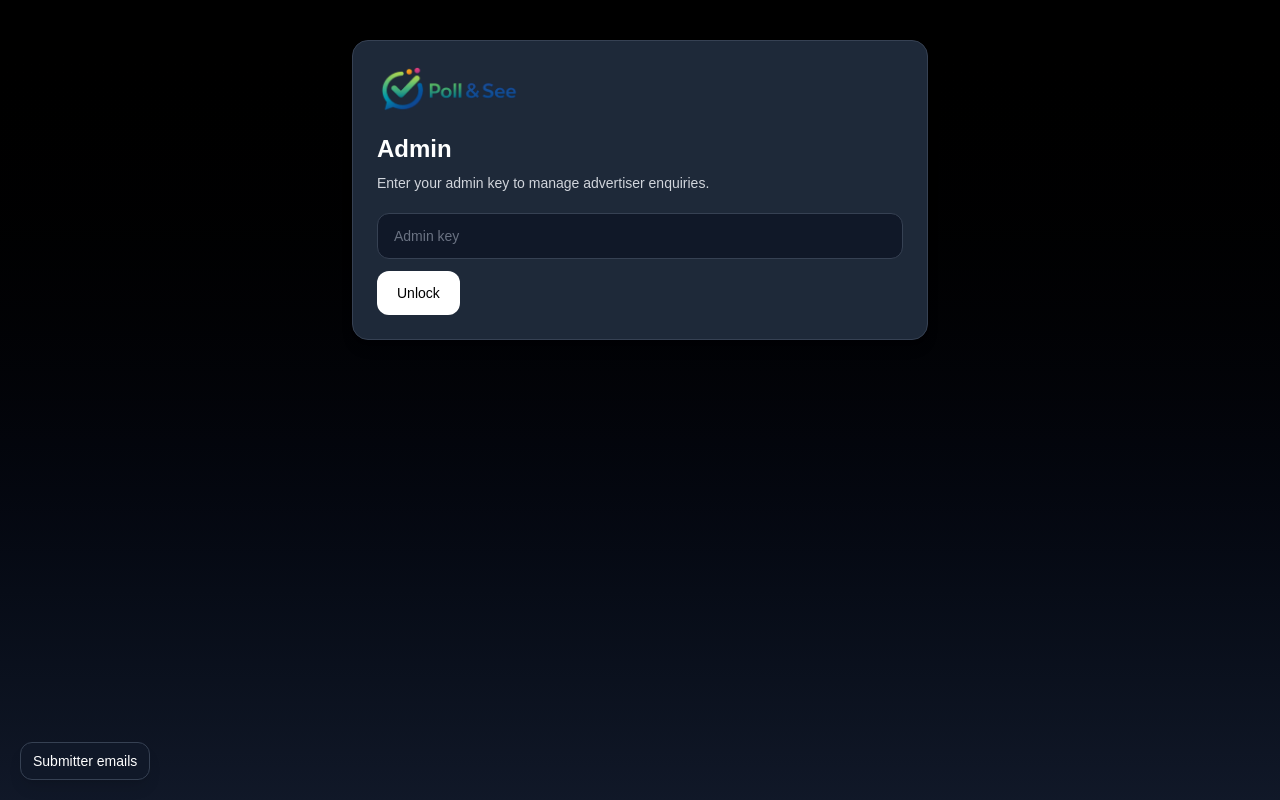
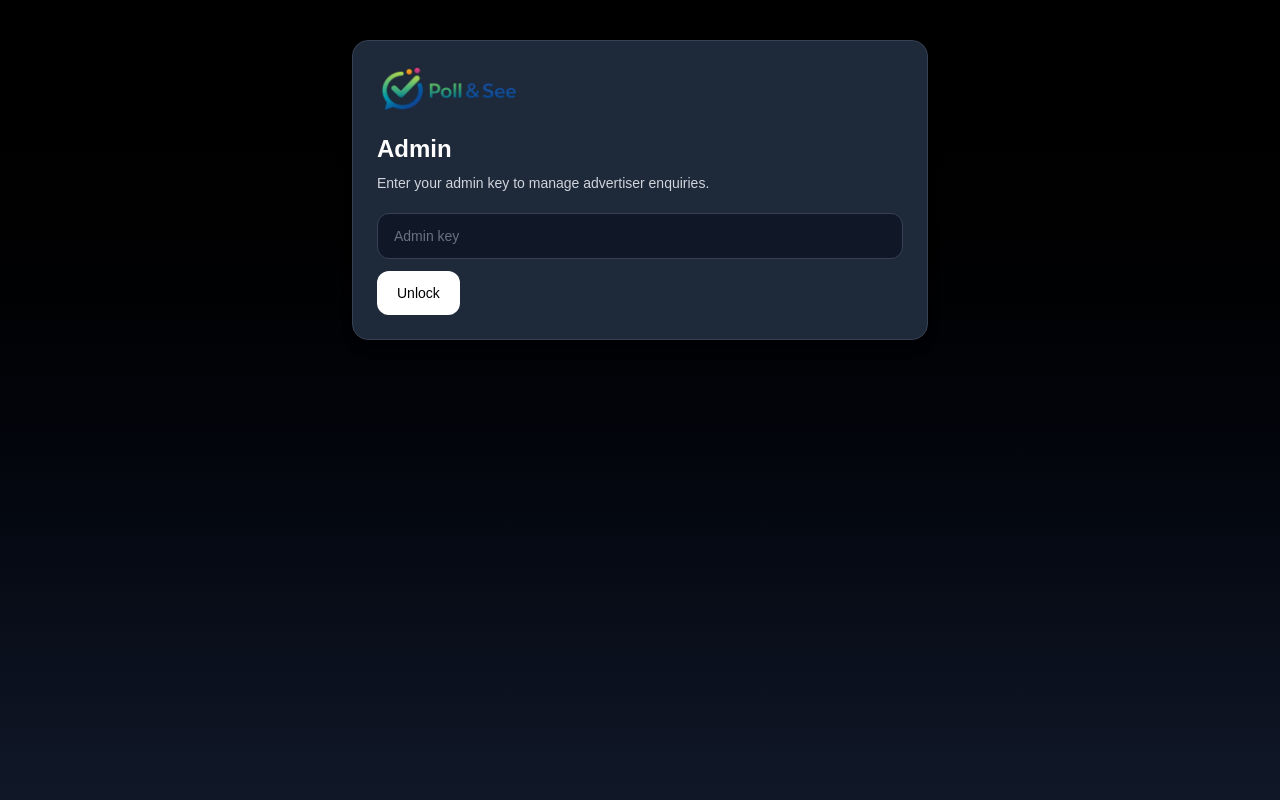
Before and after one commit to MarkDiamant/poll-and-see, a Next.js app: page /admin/advertiser-enquiries in a window 1280 px wide. Built offline with nearby package versions, Linux system fonts and the light colour scheme.

Commit message:
Keep submitter email inline with each admin poll

```diff
--- a/app/admin/layout.tsx
+++ b/app/admin/layout.tsx
@@ -1,5 +1,5 @@
 import type { Metadata } from "next";
-import SubmitterEmailPanel from "./SubmitterEmailPanel";
+import AdminEmailEnhancer from "./AdminEmailEnhancer";
 
 export const metadata: Metadata = {
   robots: {
@@ -12,7 +12,7 @@ export default function AdminLayout({ children }: { children: React.ReactNode })
   return (
     <>
       {children}
-      <SubmitterEmailPanel />
+      <AdminEmailEnhancer />
     </>
   );
 }
```
